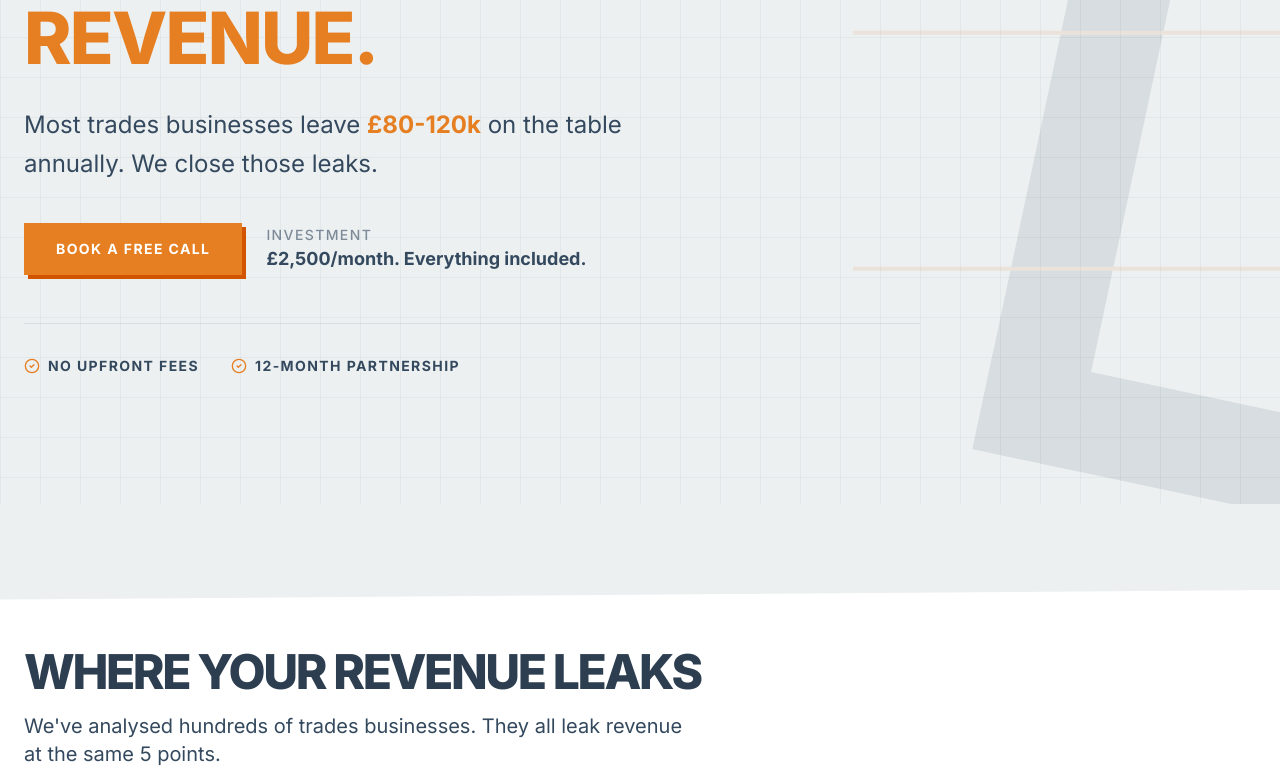
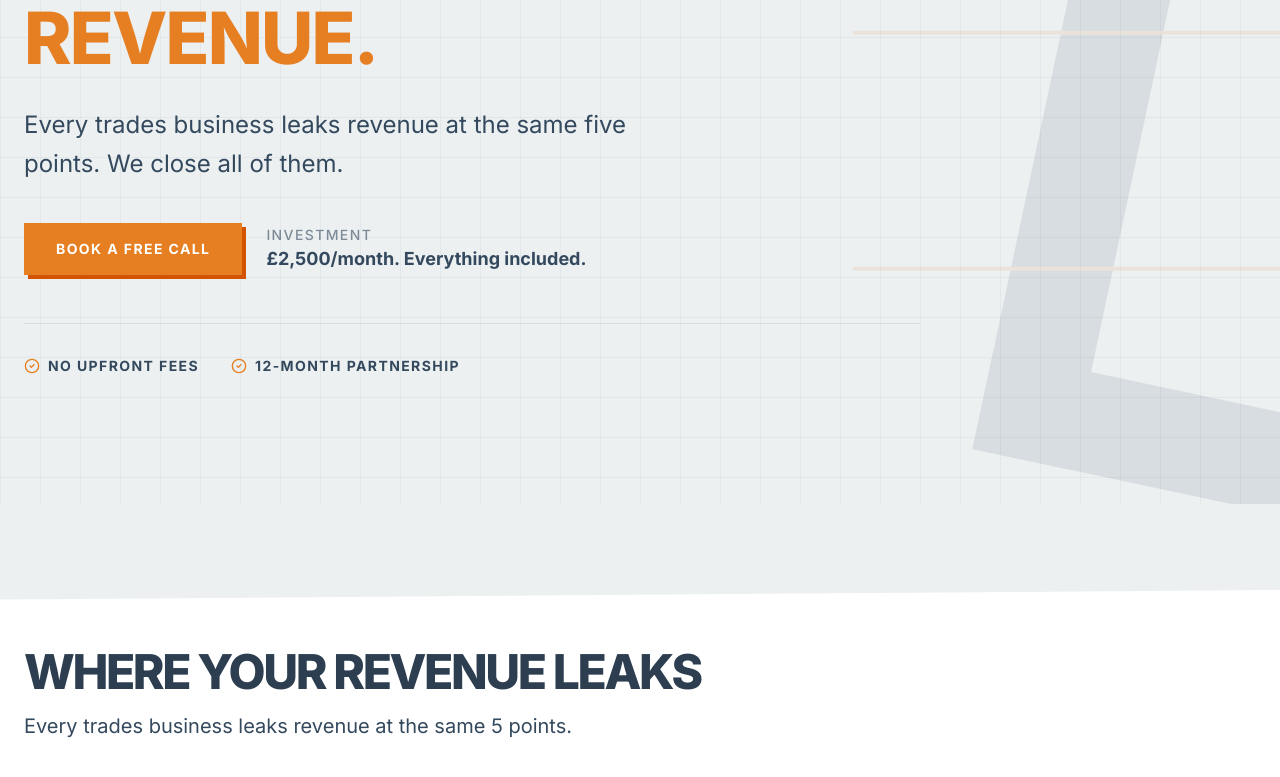
Before and after one commit to steelcoreops/website, a React (Vite) app: page / in a window 1280 px wide. Shown: the part 443-1220 px from the top of the page. Built offline with nearby package versions, Linux system fonts and the light colour scheme.

Commit message:
Update copy across hero, leaks section, and CTA

```diff
--- a/src/App.tsx
+++ b/src/App.tsx
@@ -232,7 +232,7 @@ export default function App() {
                 <span className="text-rust-base">No more missed revenue.</span>
               </h1>
               <p className="text-xl md:text-2xl text-steel-base mb-10 max-w-2xl leading-relaxed">
-                Most trades businesses leave <span className="font-bold text-rust-base">£80-120k</span> on the table annually. We close those leaks.
+                Every trades business leaks revenue at the same five points. We close all of them.
               </p>
               <div className="flex flex-col sm:flex-row gap-6 items-start sm:items-center mb-12">
                 <Button>Book a Free Call</Button>
@@ -268,7 +268,7 @@ export default function App() {
         <div className="container mx-auto px-6 pt-12">
           <SectionHeading
             title="Where Your Revenue Leaks"
-            subtitle="We've analysed hundreds of trades businesses. They all leak revenue at the same 5 points."
+            subtitle="Every trades business leaks revenue at the same 5 points."
           />
 
           <div className="grid md:grid-cols-2 lg:grid-cols-3 gap-8 mb-20">
@@ -531,7 +531,7 @@ export default function App() {
             <div className="relative z-10 text-center">
               <SectionHeading
                 centered
-                title="See Where You're Leaving Money on the Table"
+                title="Find out where your revenue is leaking."
                 subtitle="Book a free 15-minute call. We'll discuss your business and see if there's a fit."
               />
               <div className="flex flex-col items-center gap-6">
```
